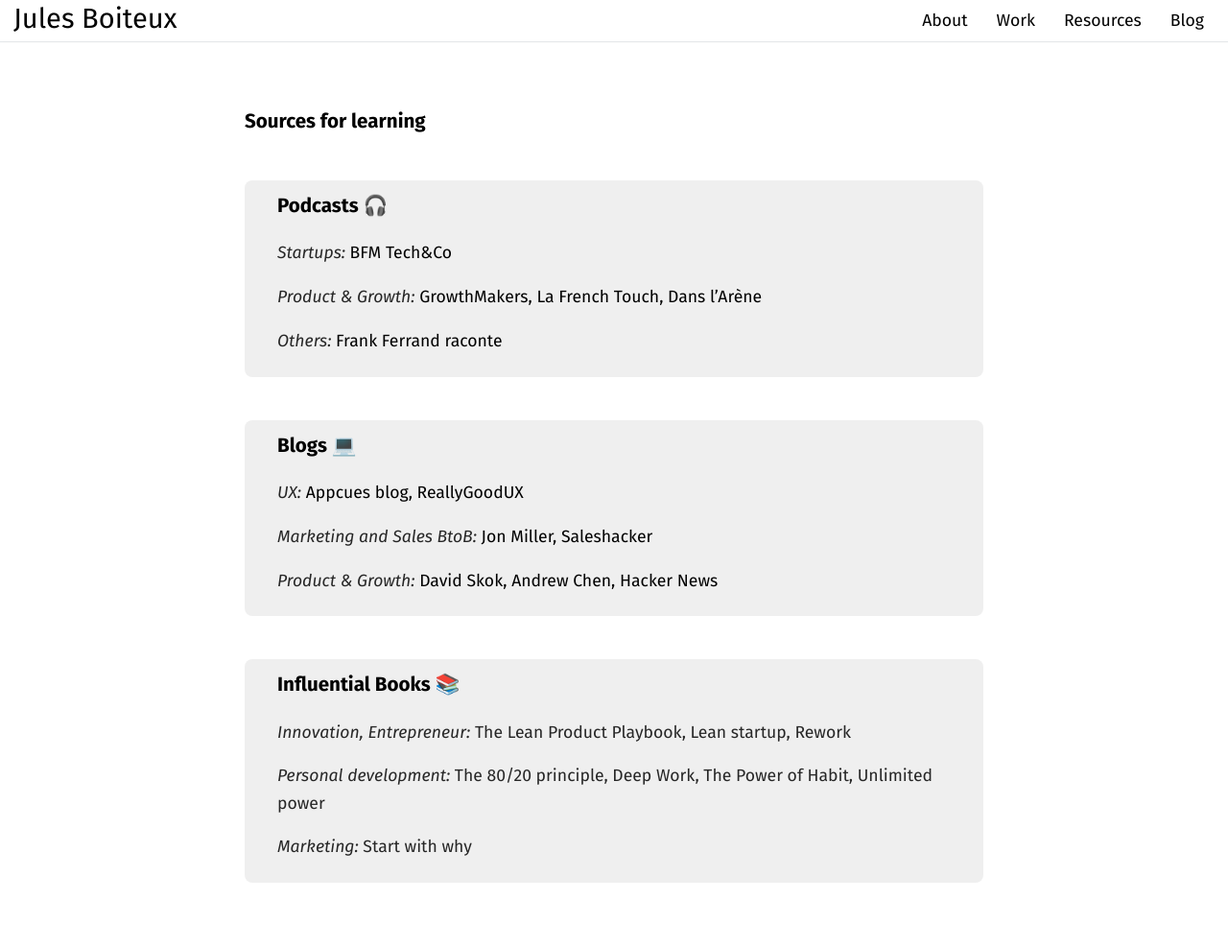
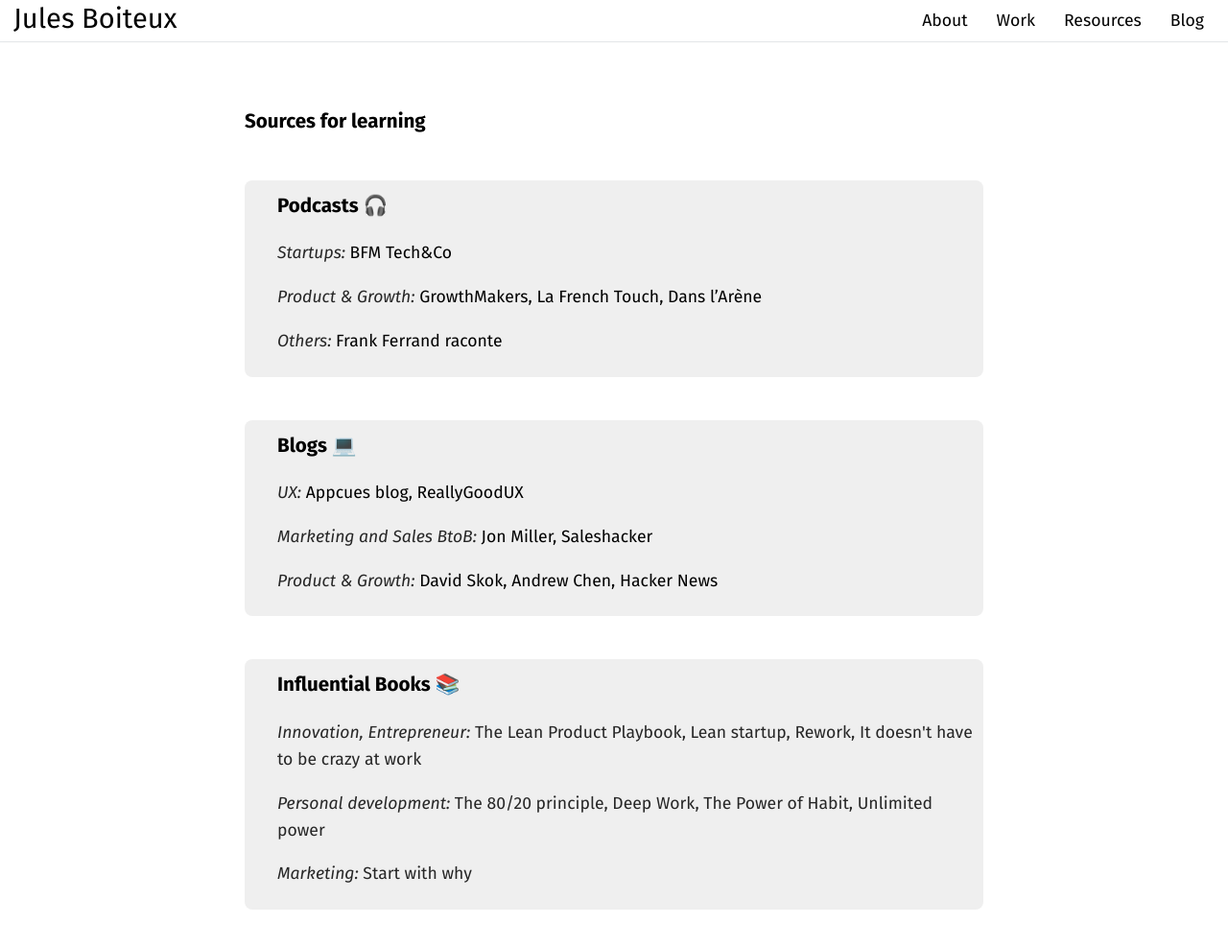
Before and after one commit to julesb22/my_personal_website_and_blog, a Jekyll site: the page built from _pages/03_resources.md, in a window 1280 px wide and 993 px high. Shown: the top 987 px of the window at 96% size. Built offline with Jekyll 4.4.1, drawn with Linux system fonts in a browser that asks for light colours.

Commit message:
new changes

```diff
--- a/_pages/03_resources.md
+++ b/_pages/03_resources.md
@@ -21,7 +21,7 @@
   </div>
   <div class="grey-section">
     <h3 class="title"> Influential Books 📚 </h3>
-    <p> <em> Innovation, Entrepreneur:</em> The Lean Product Playbook, Lean startup, Rework</p>
+    <p> <em> Innovation, Entrepreneur:</em> The Lean Product Playbook, Lean startup, Rework, It doesn't have to be crazy at work</p>
     <p> <em> Personal development: </em> The 80/20 principle, Deep Work, The Power of Habit, Unlimited power </p>
     <p> <em> Marketing: </em> Start with why </p>
   </div>
```
